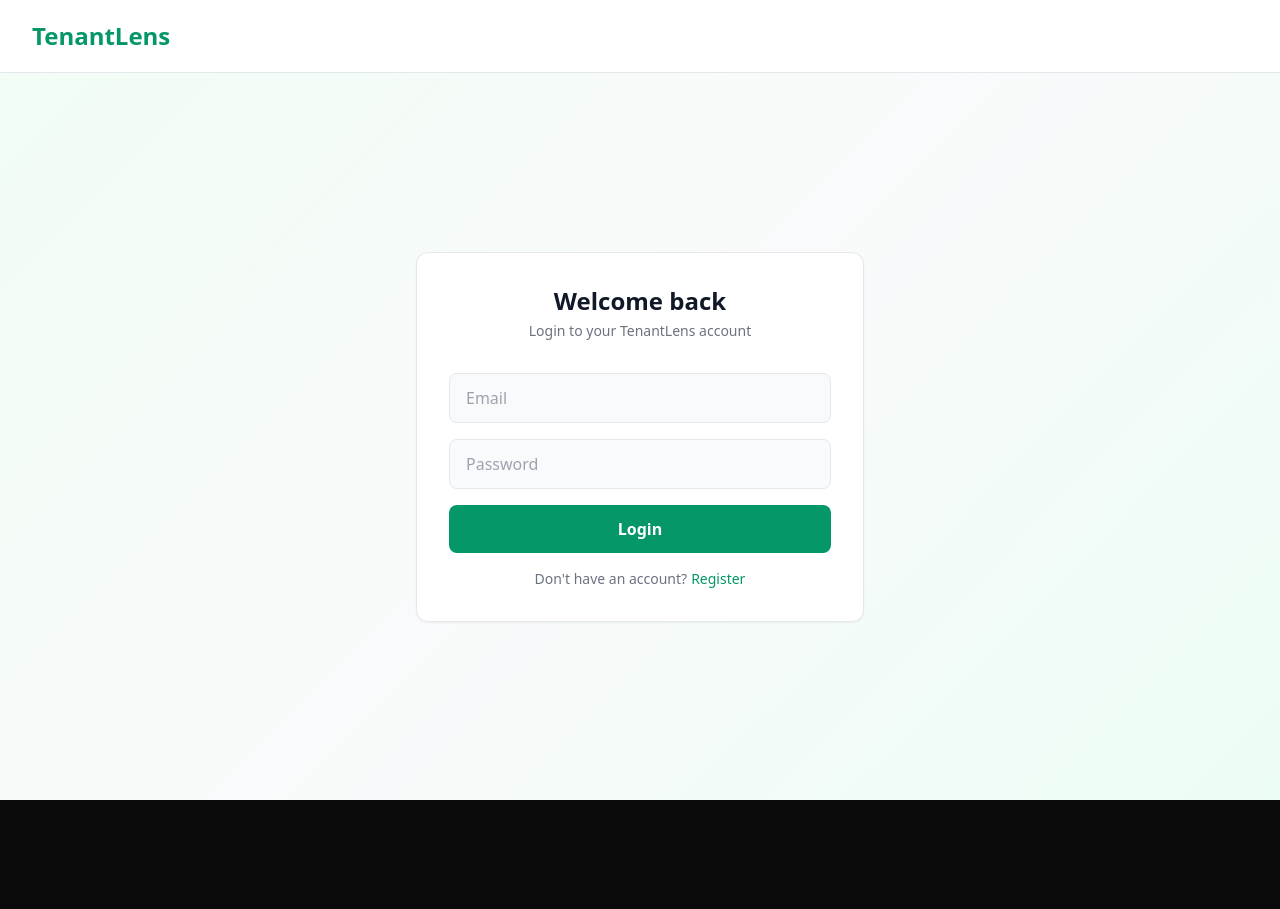
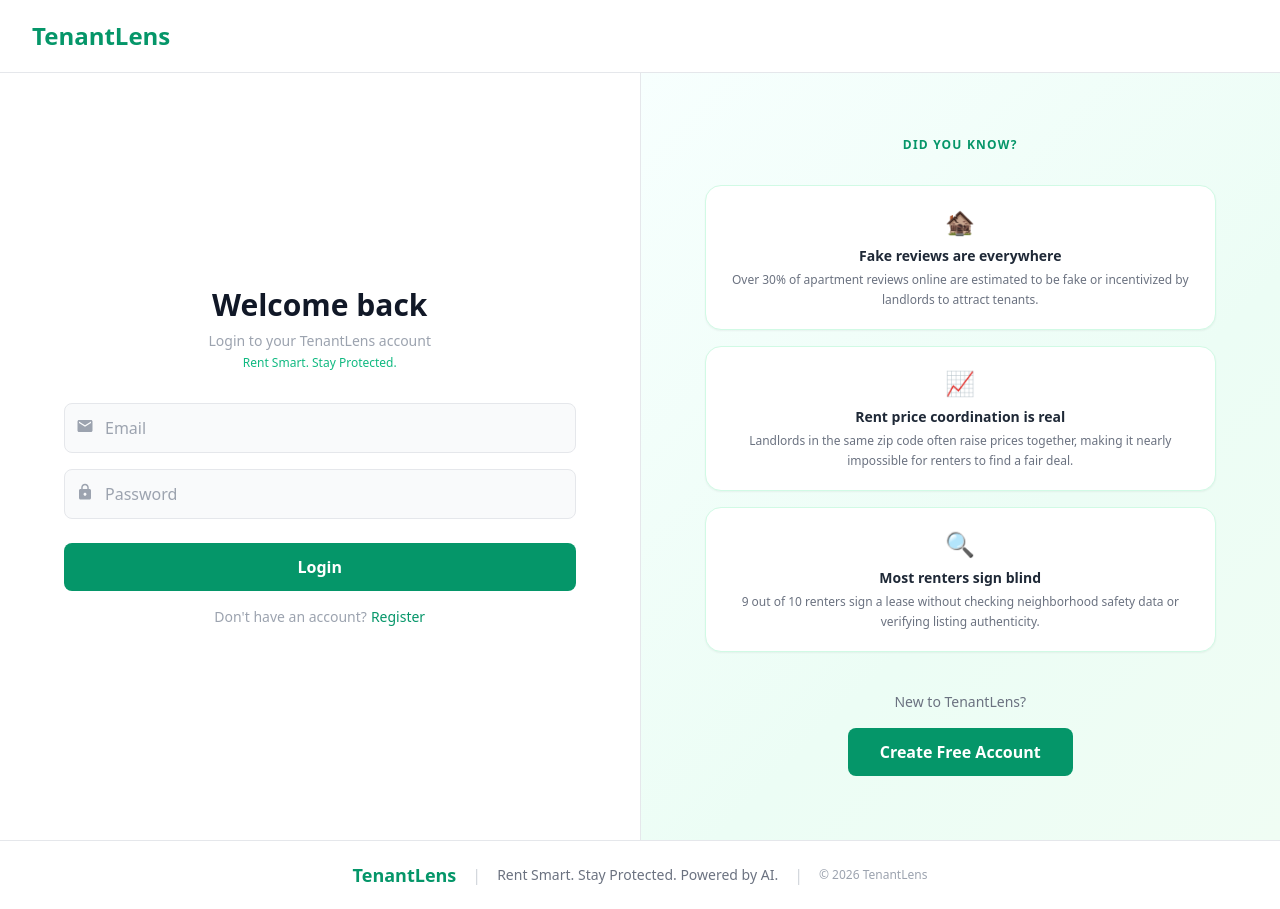
Before and after one commit to SwayamRBadhe/tenantlens, a React (Create React App) app in the folder frontend/: page /auth in a window 1280 px wide. Before the commit the page ends 800 px from the top, so only its background shows below. Built offline with nearby package versions, Linux system fonts and the light colour scheme.

Commit message:
landing and auth pages complete with emerald theme

```diff
--- a/frontend/package.json
+++ b/frontend/package.json
@@ -10,6 +10,7 @@
     "axios": "^1.14.0",
     "react": "^19.2.4",
     "react-dom": "^19.2.4",
+    "react-icons": "^5.6.0",
     "react-router-dom": "^7.13.2",
     "react-scripts": "5.0.1",
     "web-vitals": "^2.1.4"
--- a/frontend/src/pages/Auth.jsx
+++ b/frontend/src/pages/Auth.jsx
@@ -1,6 +1,7 @@
 import React, { useState } from 'react';
 import { useNavigate } from 'react-router-dom';
 import { login, register } from '../services/api';
+import { MdEmail, MdLock, MdPerson } from 'react-icons/md';
 
 function Auth() {
     const navigate = useNavigate();
@@ -11,6 +12,12 @@ function Auth() {
 
     const handleChange = (e) => {
         setForm({ ...form, [e.target.name]: e.target.value });
+    };
+
+    const handleSwitch = () => {
+        setIsLogin(!isLogin);
+        setError('');
+        setForm({ name: '', email: '', password: '' });
     };
 
     const handleSubmit = async () => {
@@ -33,74 +40,126 @@ function Auth() {
         setLoading(false);
     };
 
+    const loginFacts = [
+        { icon: '🏚️', title: 'Fake reviews are everywhere', desc: 'Over 30% of apartment reviews online are estimated to be fake or incentivized by landlords to attract tenants.' },
+        { icon: '📈', title: 'Rent price coordination is real', desc: 'Landlords in the same zip code often raise prices together, making it nearly impossible for renters to find a fair deal.' },
+        { icon: '🔍', title: 'Most renters sign blind', desc: '9 out of 10 renters sign a lease without checking neighborhood safety data or verifying listing authenticity.' },
+    ];
+
+    const registerFacts = [
+        { icon: '🛡️', title: 'Safety data saves money', desc: 'Renters who research neighborhood safety before signing save an average of $3,000 in unexpected moving costs.' },
+        { icon: '📋', title: 'Read your lease carefully', desc: 'Hidden clauses like early termination fees and maintenance liability cost renters billions of dollars every year.' },
+        { icon: '💡', title: 'AI can protect you', desc: 'AI-powered tools can detect suspicious patterns in listings and reviews that the human eye would easily miss.' },
+    ];
+
+    const facts = isLogin ? loginFacts : registerFacts;
+
+    const FormPanel = (
+        <div className="w-1/2 flex flex-col justify-center px-16 py-16 bg-white"
+            style={{ minHeight: 'calc(100vh - 128px)' }}>
+
+            <div className="mb-8 text-center">
+                <h2 className="text-3xl font-bold text-gray-900 mb-2">
+                    {isLogin ? 'Welcome back' : 'Create your account'}
+                </h2>
+                <p className="text-gray-400 text-sm">
+                    {isLogin ? 'Login to your TenantLens account' : 'Start protecting yourself as a renter'}
+                </p>
+                <p className="text-emerald-500 text-xs mt-1 font-medium">Rent Smart. Stay Protected.</p>
+            </div>
+
+            {!isLogin && (
+                <div className="relative mb-4">
+                    <MdPerson className="absolute left-3 top-3.5 text-gray-400 text-lg" />
+                    <input type="text" name="name" placeholder="Full Name" value={form.name} onChange={handleChange}
+                        className="w-full bg-gray-50 border border-gray-200 rounded-lg pl-10 pr-4 py-3 text-gray-900 focus:outline-none focus:border-emerald-500" />
+                </div>
+            )}
+
+            <div className="relative mb-4">
+                <MdEmail className="absolute left-3 top-3.5 text-gray-400 text-lg" />
+                <input type="email" name="email" placeholder="Email" value={form.email} onChange={handleChange}
+                    className="w-full bg-gray-50 border border-gray-200 rounded-lg pl-10 pr-4 py-3 text-gray-900 focus:outline-none focus:border-emerald-500" />
+            </div>
+
+            <div className="relative mb-6">
+                <MdLock className="absolute left-3 top-3.5 text-gray-400 text-lg" />
+                <input type="password" name="password" placeholder="Password" value={form.password} onChange={handleChange}
+                    className="w-full bg-gray-50 border border-gray-200 rounded-lg pl-10 pr-4 py-3 text-gray-900 focus:outline-none focus:border-emerald-500" />
+            </div>
+
+            {error && <p className="text-red-500 text-sm mb-4 text-center">{error}</p>}
+
+            <button onClick={handleSubmit} disabled={loading}
+                className="w-full bg-emerald-600 hover:bg-emerald-700 text-white py-3 rounded-lg font-semibold mb-4 transition">
+                {loading ? 'Please wait...' : isLogin ? 'Login' : 'Register'}
+            </button>
+
+            <p className="text-center text-gray-400 text-sm">
+                {isLogin ? "Don't have an account?" : 'Already have an account?'}
+                <span onClick={handleSwitch} className="text-emerald-600 cursor-pointer ml-1 hover:underline font-medium">
+                    {isLogin ? 'Register' : 'Login'}
+                </span>
+            </p>
+        </div>
+    );
+
+    const InfoPanel = (
+        <div className="w-1/2 flex flex-col justify-center items-center px-16 py-16 text-center"
+            style={{ background: 'linear-gradient(135deg, #f7fffe 0%, #ecfdf5 60%, #f0fdf4 100%)', minHeight: 'calc(100vh - 128px)' }}>
+
+            <p className="text-emerald-600 text-xs font-semibold uppercase tracking-widest mb-8">Did you know?</p>
+
+            <div className="flex flex-col gap-4 mb-10 w-full">
+                {facts.map((fact, i) => (
+                    <div key={i} className="bg-white rounded-2xl p-5 border border-emerald-100 shadow-sm text-center">
+                        <p className="text-2xl mb-2">{fact.icon}</p>
+                        <p className="text-gray-800 text-sm font-semibold mb-1">{fact.title}</p>
+                        <p className="text-gray-500 text-xs leading-relaxed">{fact.desc}</p>
+                    </div>
+                ))}
+            </div>
+
+            <p className="text-gray-500 text-sm mb-4">
+                {isLogin ? 'New to TenantLens?' : 'Already have an account?'}
+            </p>
+            <button onClick={handleSwitch}
+                className="bg-emerald-600 hover:bg-emerald-700 text-white px-8 py-3 rounded-lg font-semibold transition">
+                {isLogin ? 'Create Free Account' : 'Login'}
+            </button>
+        </div>
+    );
+
     return (
-        <div className="min-h-screen text-gray-900 flex flex-col" style={{ background: 'linear-gradient(135deg, #f0fdf4 0%, #f9fafb 50%, #ecfdf5 100%)' }}>
-
-            {/* Navbar */}
+        <div className="min-h-screen flex flex-col">
             <nav className="px-8 py-5 flex justify-between items-center bg-white border-b border-gray-200 sticky top-0 z-50">
                 <h1 className="text-2xl font-bold text-emerald-600 cursor-pointer" onClick={() => navigate('/')}>TenantLens</h1>
             </nav>
 
-            {/* Auth Card */}
-            <div className="flex flex-1 items-center justify-center py-12">
-                <div className="bg-white p-8 rounded-xl border border-gray-200 shadow-sm w-full max-w-md">
-                    <h2 className="text-2xl font-bold text-gray-900 text-center mb-1">
-                        {isLogin ? 'Welcome back' : 'Create your account'}
-                    </h2>
-                    <p className="text-gray-500 text-sm text-center mb-8">
-                        {isLogin ? 'Login to your TenantLens account' : 'Start protecting yourself as a renter'}
-                    </p>
+            <div className="flex flex-1">
+                {/* Vertical divider */}
+                {isLogin ? (
+                    <>
+                        {FormPanel}
+                        <div className="w-px bg-gray-200" />
+                        {InfoPanel}
+                    </>
+                ) : (
+                    <>
+                        {InfoPanel}
+                        <div className="w-px bg-gray-200" />
+                        {FormPanel}
+                    </>
+                )}
+            </div>
 
-                    {!isLogin && (
-                        <input
-                            type="text"
-                            name="name"
-                            placeholder="Full Name"
-                            value={form.name}
-                            onChange={handleChange}
-                            className="w-full bg-gray-50 border border-gray-200 rounded-lg px-4 py-3 mb-4 text-gray-900 focus:outline-none focus:border-emerald-500"
-                        />
-                    )}
-
-                    <input
-                        type="email"
-                        name="email"
-                        placeholder="Email"
-                        value={form.email}
-                        onChange={handleChange}
-                        className="w-full bg-gray-50 border border-gray-200 rounded-lg px-4 py-3 mb-4 text-gray-900 focus:outline-none focus:border-emerald-500"
-                    />
-
-                    <input
-                        type="password"
-                        name="password"
-                        placeholder="Password"
-                        value={form.password}
-                        onChange={handleChange}
-                        className="w-full bg-gray-50 border border-gray-200 rounded-lg px-4 py-3 mb-4 text-gray-900 focus:outline-none focus:border-emerald-500"
-                    />
-
-                    {error && <p className="text-red-500 text-sm mb-4">{error}</p>}
-
-                    <button
-                        onClick={handleSubmit}
-                        disabled={loading}
-                        className="w-full bg-emerald-600 hover:bg-emerald-700 text-white py-3 rounded-lg font-semibold mb-4"
-                    >
-                        {loading ? 'Please wait...' : isLogin ? 'Login' : 'Register'}
-                    </button>
-
-                    <p className="text-center text-gray-500 text-sm">
-                        {isLogin ? "Don't have an account?" : "Already have an account?"}
-                        <span
-                            onClick={() => setIsLogin(!isLogin)}
-                            className="text-emerald-600 cursor-pointer ml-1 hover:underline font-medium"
-                        >
-                            {isLogin ? 'Register' : 'Login'}
-                        </span>
-                    </p>
-                </div>
-            </div>
+            <footer className="bg-white border-t border-gray-200 px-12 py-5 flex justify-center items-center gap-4">
+                <h2 className="text-emerald-600 font-bold text-lg">TenantLens</h2>
+                <span className="text-gray-300">|</span>
+                <p className="text-gray-500 text-sm">Rent Smart. Stay Protected. Powered by AI.</p>
+                <span className="text-gray-300">|</span>
+                <p className="text-xs text-gray-400">© 2026 TenantLens</p>
+            </footer>
         </div>
     );
 }
```
Also changed, not shown: 1 other file (tests, documents, lock files or other folders).
